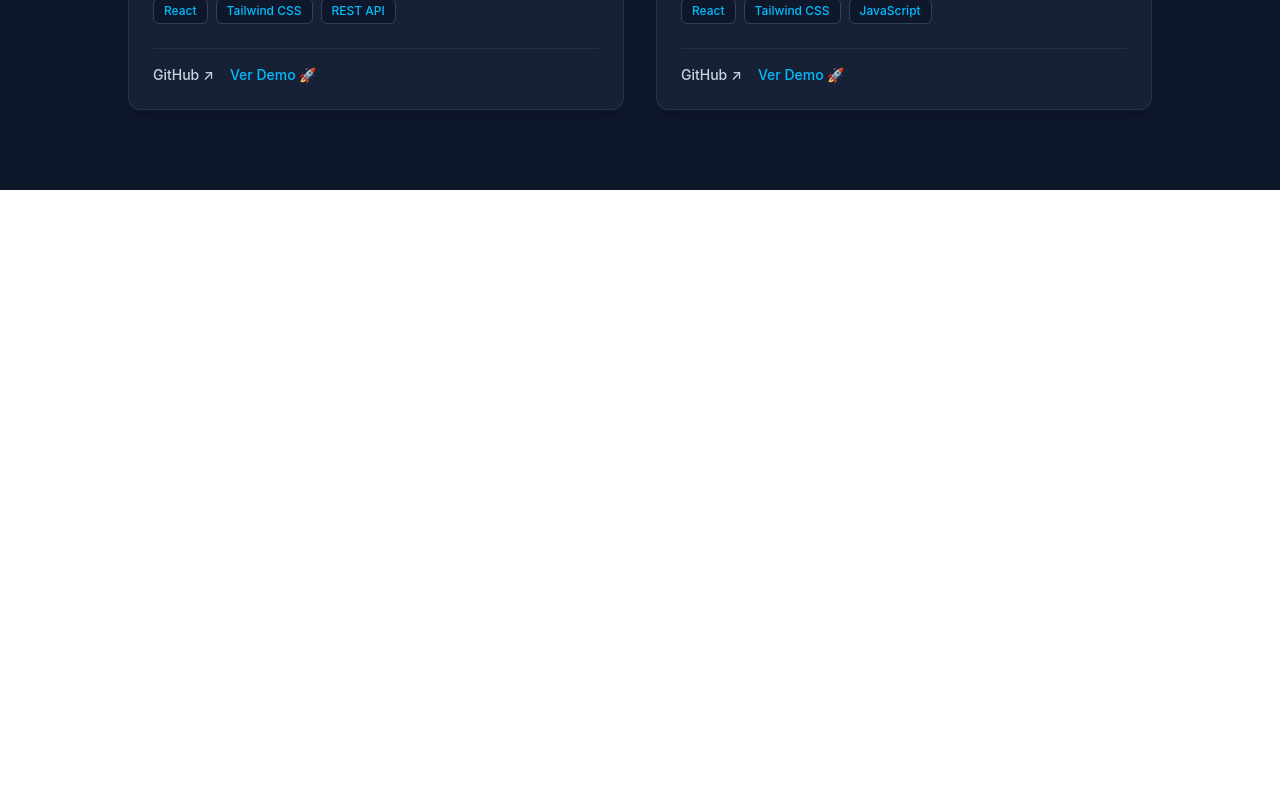
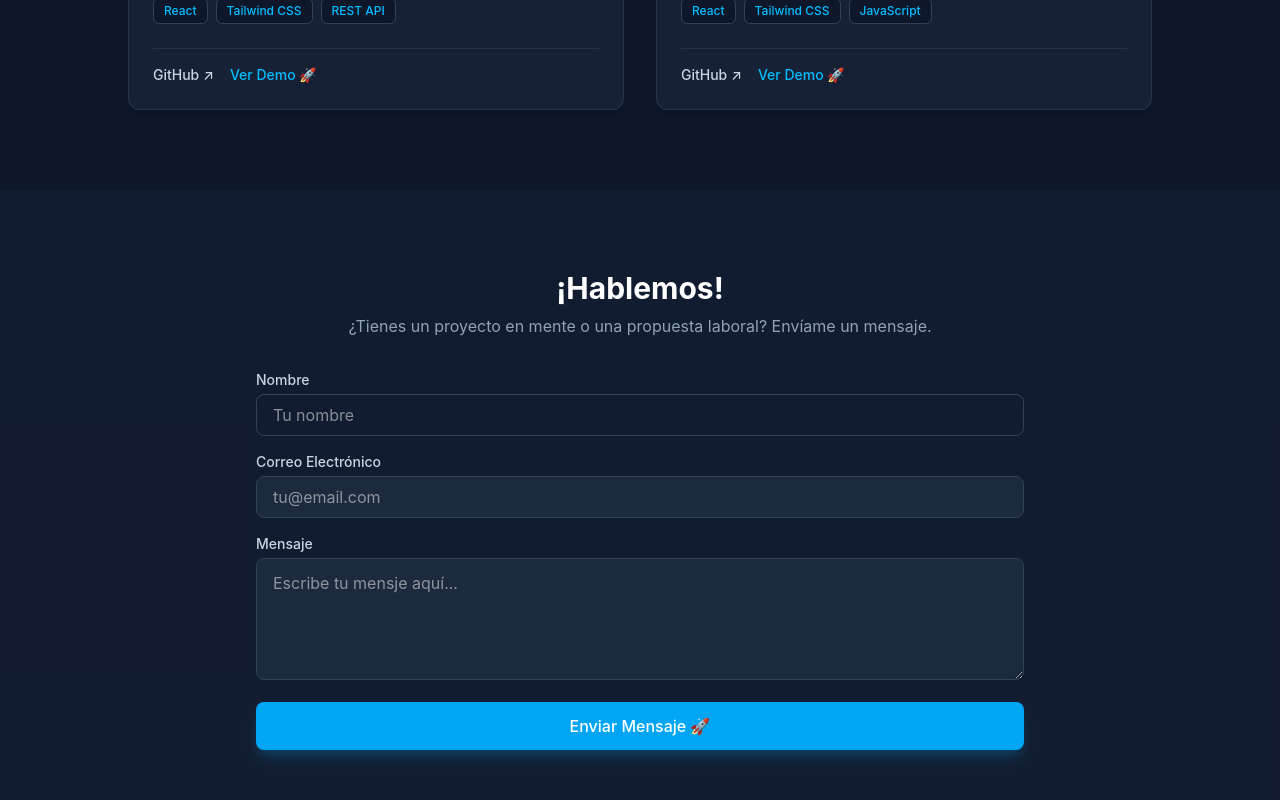
Before and after one commit to juancmdev/portafolio2026, a React (Vite) app: page / in a window 1280 px wide. Shown: the part 1615-2415 px from the top of the page. Before the commit the page ends 1805 px from the top, so only its background shows below. Built offline with nearby package versions, Linux system fonts and the light colour scheme.

Commit message:
feat: agregar componente Contact con maquetado de formulario y hooks de React

```diff
--- a/src/App.jsx
+++ b/src/App.jsx
@@ -3,6 +3,7 @@ import Hero from './components/Hero'
 import './App.css'
 import Skills from './components/Skills'
 import Projects from './components/Projects'
+import Contact from './components/Contact'
 
 function App() {
 
@@ -13,6 +14,7 @@ function App() {
         <Hero />
         <Skills />
         <Projects />
+        <Contact />
       </div>
     </>
   )
--- /dev/null
+++ b/src/components/Contact.jsx
@@ -0,0 +1,85 @@
+import { useRef, useState } from "react"
+
+const Contact = () => {
+    const formRef = useRef();
+    const [ isSending, setIsSending] = useState(false);
+    const [isSent, setIsSent] = useState(false);
+
+    const handleSubmit = (e) => {
+        e.preventDefault();
+        setIsSending(true);
+    }
+
+    setTimeout(() => {
+        setIsSending(false);
+        setIsSent(true);
+        form.current.reset();
+    }, 1500);
+
+  return (
+    <section id="contact" className="py-20 px-4 bg-slate-800/30">
+        <div className="max-w-3xl mx-auto text-center">
+            {/* Título y descripción */}
+            <h2 className="text-3xl font-bold text-white mb-2">
+                ¡Hablemos!
+            </h2>
+            <p className="text-slate-400 mb-8">
+                ¿Tienes un proyecto en mente o una propuesta laboral? Envíame un mensaje.
+            </p>
+
+            {/*Formulario*/}
+            <form ref={formRef} onSubmit={handleSubmit} className="space-y-4 text-left">
+                <div>
+                    <label className="block text-sm font-medium text-slate-300 mb-1">
+                        Nombre
+                    </label>
+                    <input
+                        type="text"
+                        name="user_name"
+                        required
+                        placeholder="Tu nombre"
+                        className="w-full px-4 py-2 bg slate-800 border border-slate-700 rounded-lg text-white focus:outline-none focus:border-sky-500 transition-colors"
+                    />
+                </div>
+
+                <div>
+                    <label className="block text-sm font-medium text-slate-300 mb-1">
+                        Correo Electrónico
+                    </label>
+                    <input
+                        type="email"
+                        name="user_email"
+                        required
+                        placeholder="tu@email.com"
+                        className="w-full px-4 py-2 bg-slate-800 border border-slate-700 rounded-lg text-white focus:outline-none focus:border-sky-500 transition-colors resize-none"
+                    />
+                </div>
+
+                <div>
+                    <label className="block text-sm font-medium text-slate-300 mb-1">
+                        Mensaje
+                    </label>
+                    <textarea
+                        name="message"
+                        rows="4"
+                        required
+                        placeholder="Escribe tu mensje aquí..."
+                        className="w-full px-4 py-3 bg-slate-800 border border-slate-700 rounded-lg text-white focus:outline-none focus:border-sky-500 transition-color"
+                    ></textarea>
+                </div>
+
+                <button
+                    type="submit"
+                    disabled={isSending}
+                    className="w-full py-3 bg-sky-500 hover:bg-sky-600 disabled:bg-slate-700 text-white font-medium rounded-lg transition-colors shadow-lg shadow-sky-500/20"
+                >
+                    {isSending ? 'Enviando...⏳' : 'Enviar Mensaje 🚀'}
+                </button>
+            </form>
+        </div>
+
+    </section>
+  )
+}
+
+export default Contact
```
